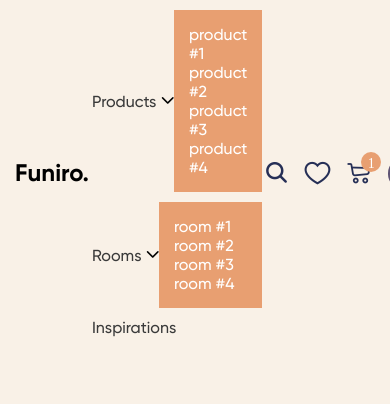
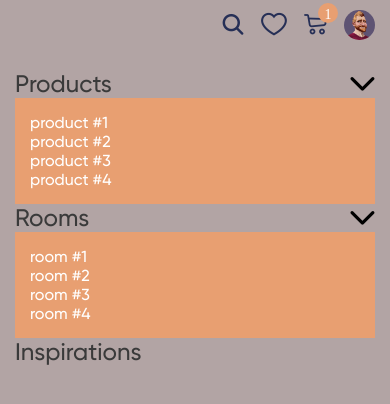
Before and after one commit to tehnikDaniyar/furnitureShop, a website: page src/index.html in a window 390 px wide. Drawn offline with nearby package versions, Linux system fonts and the light colour scheme; files that its build step writes are made by us from their sources; files whose address does not match are found by name; a web font is replaced by a local one.

Commit message:
working with adaptive

```diff
--- a/gulp/version.json
+++ b/gulp/version.json
@@ -1,3 +1,3 @@
 {
-    "main": "20230227170356"
+    "main": "20230227224150"
 }
--- a/src/html/blocks/header.html
+++ b/src/html/blocks/header.html
@@ -5,11 +5,12 @@
 				<div class="header__main">
 					<a class="header_logo" href="#">Funiro.</a>
 					<div class="header__menu menu">
-						<nav class="menu-body">
+						<nav class="menu__body">
 							<ul class="menu__list">
 								<li class="menu__item">
-									<a class="menu__link" href="#">Products</a>
-									<button class="menu__arrow _icon-arrow-down" type="button" data-spoller></button>
+									<a class="menu__link" href="#">Products<button class="menu__arrow _icon-arrow-down"
+											type="button" data-spoller></button>
+									</a>
 									<ul class="menu__sub-list">
 										<li class="meun__sub-item">
 											<a href="#" class="menu__sub-link">product #1</a>
@@ -26,8 +27,9 @@
 									</ul>
 								</li>
 								<li class="menu__item">
-									<a class="menu__link" href="#">Rooms</a>
-									<button class="menu__arrow _icon-arrow-down" type="button" data-spoller></button>
+									<a class="menu__link" href="#">Rooms<button class="menu__arrow _icon-arrow-down"
+											type="button" data-spoller></button>
+									</a>
 									<ul class="menu__sub-list">
 										<li class="menu__sub-item">
 											<a href="#" class="menu__sub-link">room #1</a>
--- a/src/scss/blocks/header.scss
+++ b/src/scss/blocks/header.scss
@@ -25,6 +25,16 @@
 		align-items: center;
 		min-height: 125px;
 		padding: 5px 0;
+		position: relative;
+
+		@media (max-width:992px) {
+			min-height: 80px;
+		}
+
+		@media (max-width:767.98px) {
+			min-height: 50px;
+		}
+
 	}
 
 	// .header__main
@@ -75,7 +85,20 @@
 
 	// .menu__body
 
-	&__body {}
+	&__body {
+
+		@media (max-width:767.98px) {
+			position: fixed;
+			width: 100%;
+			height: 100%;
+			overflow: auto;
+			left: 0;
+			top: 0;
+			transition: left 0.3s ease 0s;
+			padding: 70px 15px 30px 15px;
+			background-color: #b2a4a4;
+		}
+	}
 
 	// .menu__list
 
@@ -90,12 +113,15 @@
 	// .menu__item
 
 	&__item {
+		@media (min-width:767.98px) {
 			display: flex;
 			align-items: center;
 			justify-content: space-between;
 			margin: 0 3px;
 			padding: 5px 0;
 			position: relative;
+		}
+
 
 		@media (any-hover: hover) {
 
@@ -149,6 +175,12 @@
 	&__link {
 		font-weight: 500;
 		transition: color 0.3s linear; //ease 0s;
+
+		@media (max-width:767.98px) {
+			display: flex;
+			justify-content: space-between;
+			font-size: 24px;
+		}
 	}
 
 	// .menu__arrow
@@ -158,6 +190,10 @@
 		font-size: 8px;
 		transition: all 0.3s ease 0s;
 		background-color: inherit;
+
+		@media (max-width:767.98px) {
+			font-size: 16px;
+		}
 	}
 
 	// .menu__sub-list
@@ -178,6 +214,7 @@
 			left: 0;
 			top: 100%;
 			pointer-events: none;
+			z-index: 5;
 		}
 	}
 
@@ -286,6 +323,7 @@
 	gap: clamp(0.938rem, calc(0.58rem + 1.79vw), 2rem);
 	align-items: center;
 	justify-content: end;
+	z-index: 5;
 	// .actions-header__item
 
 	&__item {
```
Also changed, not shown: dist/css/style.min.css, dist/index.html. Lines whose indentation alone changed are shown as unchanged.
